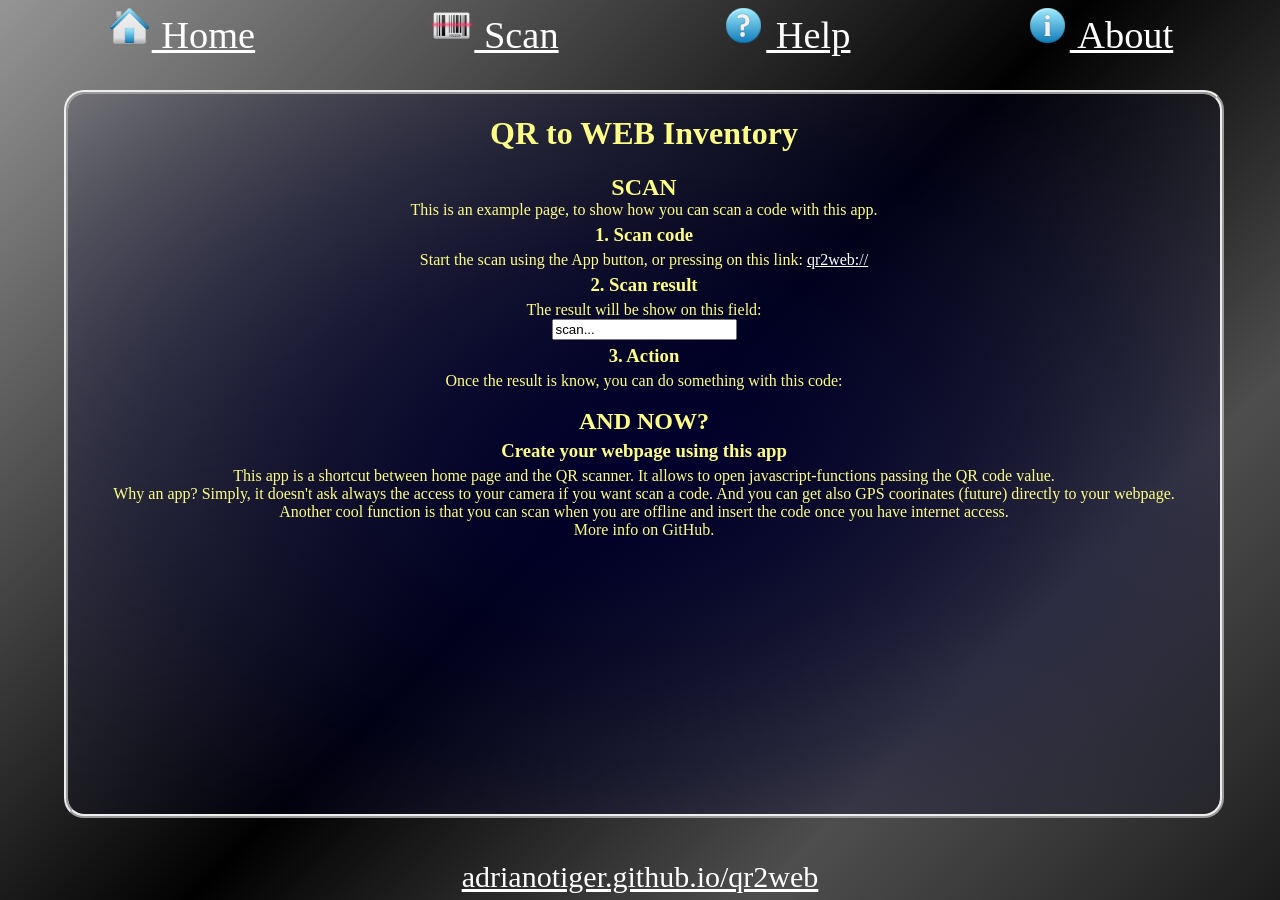
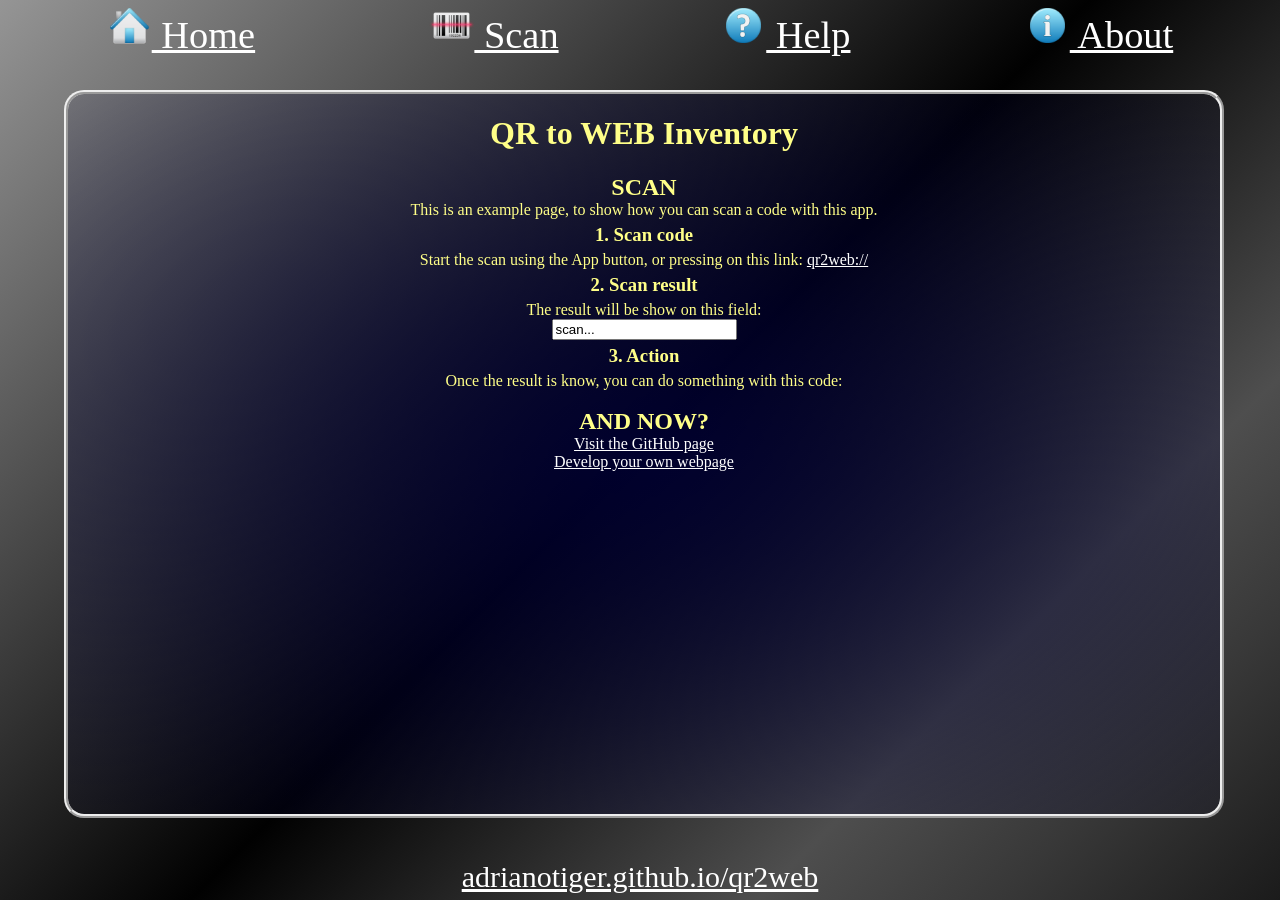
Before and after one commit to Adrianotiger/qr2web, a Jekyll site: the page built from scan.html, in a window 1280 px wide. Built offline with Jekyll 4.4.1, drawn with Linux system fonts in a browser that asks for light colours.

Commit message:
Update scan.html

```diff
--- a/scan.html
+++ b/scan.html
@@ -38,10 +38,13 @@ title: QR2Web Inventory - Scan
     <div style='display:none;'><a href='' id='weblink' target='_blank' >OPEN LINK</a></div>
     <br>
   <h2>AND NOW?</h2>
-    <h3>Create your webpage using this app</h3>
-    This app is a shortcut between home page and the QR scanner. It allows to open javascript-functions passing the QR code value.<br>
-    Why an app? Simply, it doesn't ask always the access to your camera if you want scan a code. And you can get also GPS coorinates (future) directly to your webpage.<br>
-    Another cool function is that you can scan when you are offline and insert the code once you have internet access.<br>
-    More info on GitHub.
+	<a href="https://github.com/Adrianotiger/qr2web/" target="_blank">
+		Visit the GitHub page
+	</a>
+	<br>
+	<a href="https://github.com/Adrianotiger/qr2web/wiki" target="_blank">
+                Develop your own webpage
+        </a>
+        <br>
 
 </div>
```
